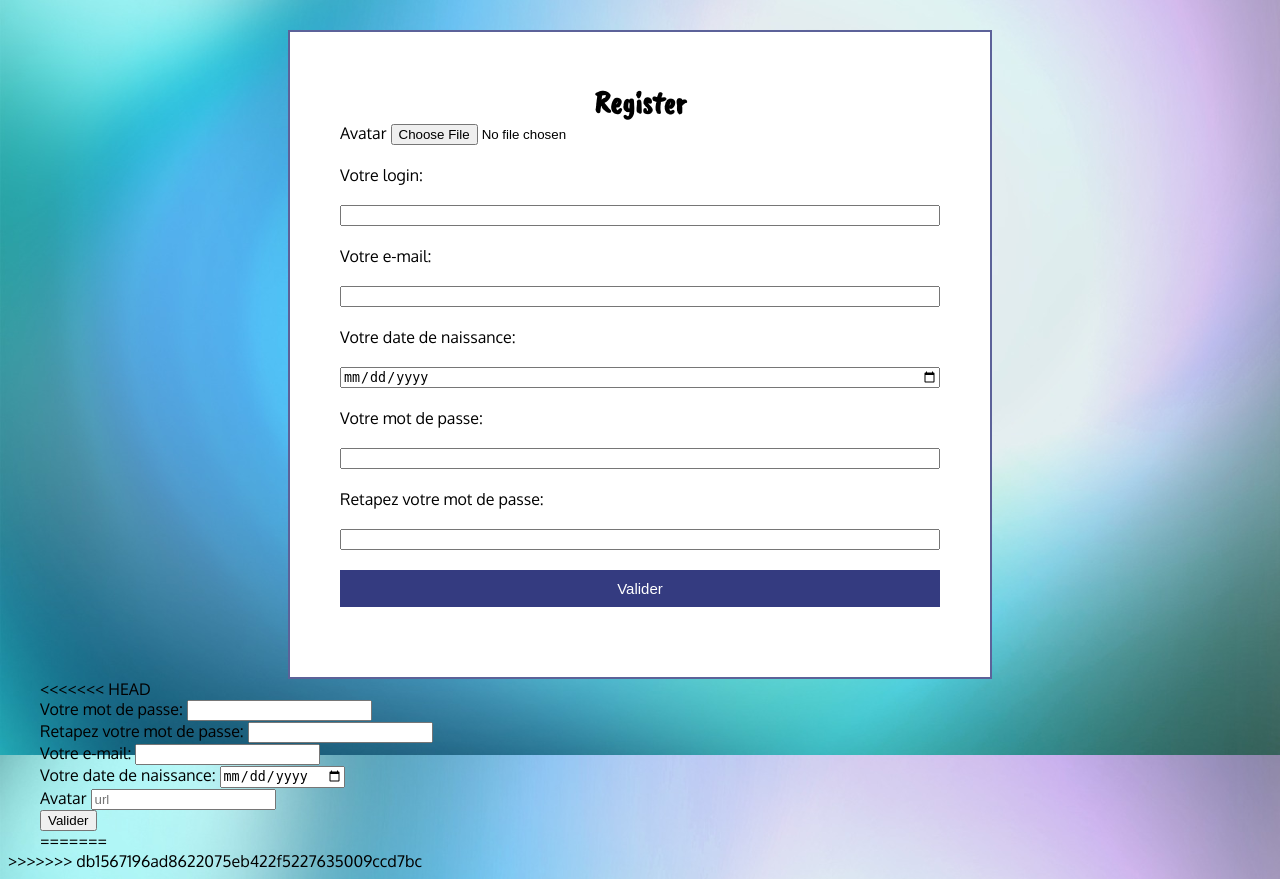
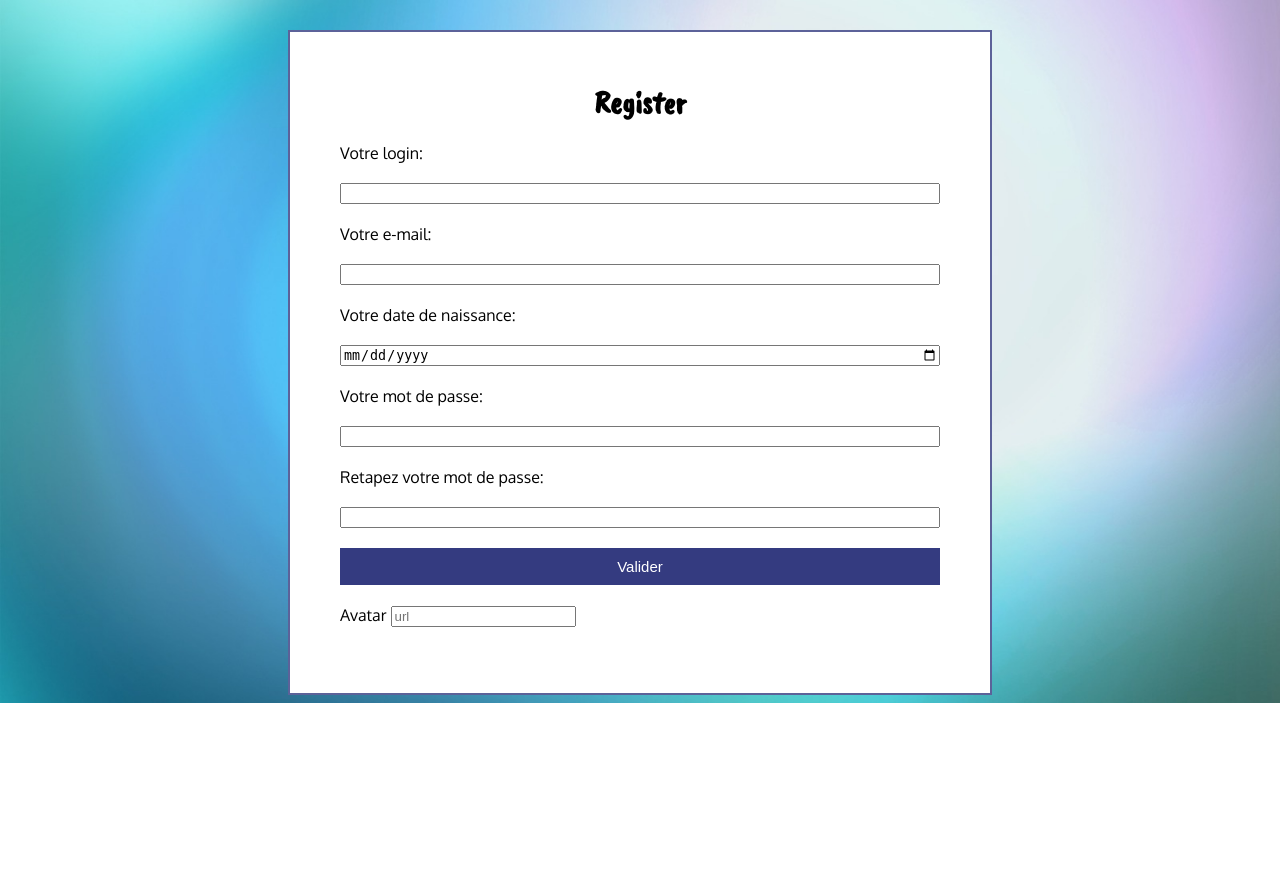
Before and after one commit to jibs13/chat_project, a PHP site: page /index.php?page=register in a window 1280 px wide. Shown: the part 205-1084 px from the top of the page. After the commit the page ends 908 px from the top, so only its background shows below. Run offline with PHP 8.4, Linux system fonts and the light colour scheme.

Commit message:
register_avatar

```diff
--- a/views/register.phtml
+++ b/views/register.phtml
@@ -3,10 +3,6 @@
 			<h1>Register</h1>
 			<form method="post">
 				<input type="hidden" name="action" value="register">
-				<div class="box_avatar">
-					<label>Avatar</label>
-					<input type="file" name="avatar">
-				</div>
 				<div class="box_infosRegister">
 						<label>Votre login:</label>
 						<input type="text" name="login" />
@@ -20,35 +16,10 @@
 						<input type="password" name="password2" />
 						<input class="bouton_login" type="submit" value="Valider"/>
 				</div>
+				<div class="box_avatar">
+					<label>Avatar</label>
+					<input type="url" name="avatar" placeholder="url">
+				</div>
 			</form>
 		</div>
-<<<<<<< HEAD
-		<div>
-			<label>Votre mot de passe:</label>
-			<input type="password" name="password1" />
-		</div>
-		<div>
-			<label>Retapez votre mot de passe:</label>
-			<input type="password" name="password2" />
-		</div>
-		<div>
-			<label>Votre e-mail:</label>
-			<input type="text" name="email">
-		</div>
-		<div>
-			<label>Votre date de naissance:</label>
-			<input type="date" name="birthdate">
-		</div>
-		<div>
-			<label>Avatar</label>
-			<input type="url" name="avatar" placeholder="url">
-		</div>
-
-		<div>
-			<input type="submit" value="Valider"/>
-		</div>
-	</form>
 </div>
-=======
-	</div>
->>>>>>> db1567196ad8622075eb422f5227635009ccd7bc
```
